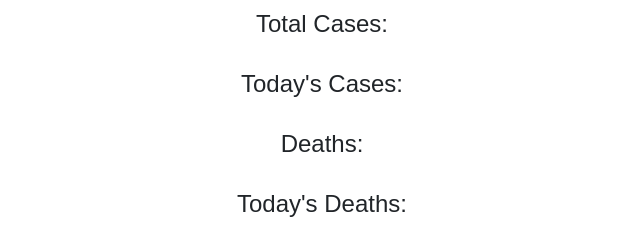
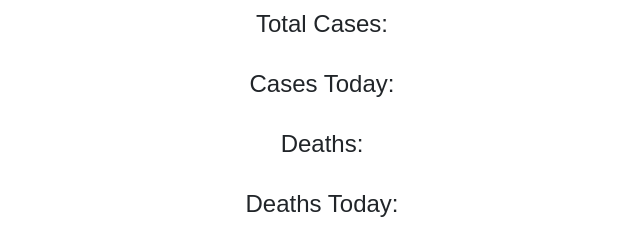
Before and after one commit to ibrahimq1/Covid19Tracker, a plain HTML site: page index.html in a window 1280 px wide. Shown: the part 631-878 px from the top of the page, 318-958 px from the left. Drawn offline with nearby package versions, Linux system fonts and the light colour scheme; no server answers.

Commit message:
Updated Text fields
Updated Text fields

```diff
--- a/index.html
+++ b/index.html
@@ -18,8 +18,6 @@
  </head>
 
  <body onload="CreateTableFromJSON()">
-
-
 
  <div class="page-header">
  <h1>COVID-19 Tracker</h1>
@@ -44,13 +42,13 @@
     <p style="text-align: center; font: 1.5em sans-serif;">Total Cases:</p>
     <pre id="BDCases" style="font: 1.5em sans-serif;"></pre>
     <!-- Today's Cases-->
-    <p style="text-align: center; font: 1.5em sans-serif;">Today's Cases:</p>
+    <p style="text-align: center; font: 1.5em sans-serif;">Cases Today:</p>
     <pre id="TODAYCases" style="font: 1.5em sans-serif;"></pre>
     <!-- Deaths -->
     <p style="text-align: center; font: 1.5em sans-serif;">Deaths:</p>
     <pre id="BDDeaths" style="font: 1.5em sans-serif;"></pre>
     <!-- Today's Deaths -->
-    <p style="text-align: center; font: 1.5em sans-serif;">Today's Deaths:</p>
+    <p style="text-align: center; font: 1.5em sans-serif;">Deaths Today:</p>
     <pre id="TODAYDeaths" style="font: 1.5em sans-serif;"></pre>
     <!-- Recovered -->
     <p style="text-align: center; font: 1.5em sans-serif; color: green;">Recovered:</p>
@@ -69,5 +67,6 @@
  <script src="https://code.jquery.com/jquery-3.4.1.slim.min.js" integrity="sha384-J6qa4849blE2+poT4WnyKhv5vZF5SrPo0iEjwBvKU7imGFAV0wwj1yYfoRSJoZ+n" crossorigin="anonymous"></script>
  <script src="https://cdn.jsdelivr.net/npm/popper.js@1.16.0/dist/umd/popper.min.js" integrity="sha384-Q6E9RHvbIyZFJoft+2mJbHaEWldlvI9IOYy5n3zV9zzTtmI3UksdQRVvoxMfooAo" crossorigin="anonymous"></script>
  <script src="https://stackpath.bootstrapcdn.com/bootstrap/4.4.1/js/bootstrap.min.js" integrity="sha384-wfSDF2E50Y2D1uUdj0O3uMBJnjuUD4Ih7YwaYd1iqfktj0Uod8GCExl3Og8ifwB6" crossorigin="anonymous"></script>
- </body>
+
+</body>
  </html>
```
